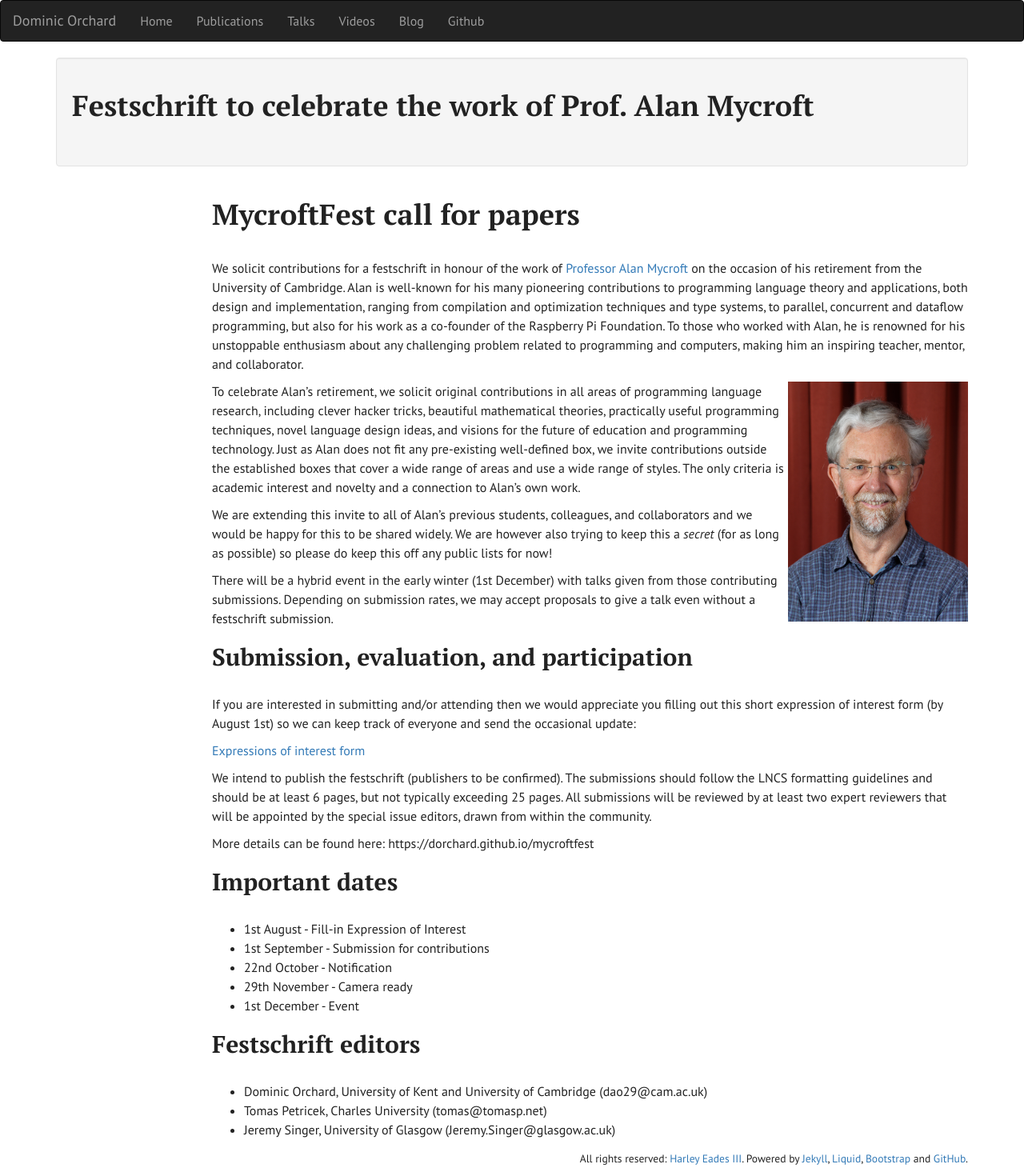
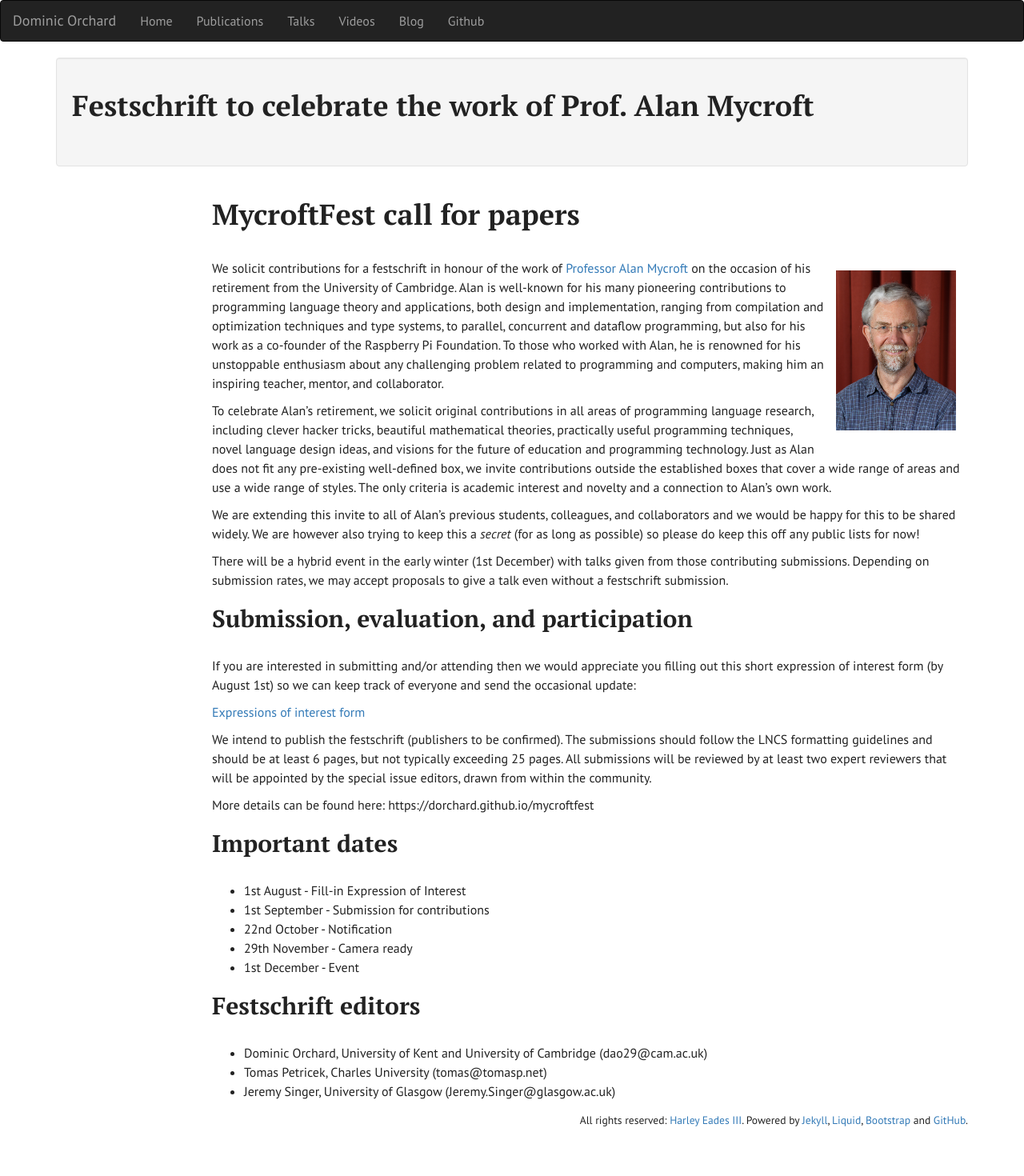
Before and after one commit to dorchard/dorchard.github.io, a Jekyll site: the page built from mycroftfest.md, in a window 1280 px wide. Shown: the whole page at 80% size. Built offline with Jekyll 4.4.1, drawn with Linux system fonts in a browser that asks for light colours; after the commit the page ends 1422 px from its top, so only the background shows below that.

Commit message:
formatting

```diff
--- a/mycroftfest.md
+++ b/mycroftfest.md
@@ -9,9 +9,9 @@ noindex: true
 
 # MycroftFest call for papers
 
+<img src="images/am2022.jpg" style="float:right; max-height: 200px; margin: 15px;" />
+
 We solicit contributions for a festschrift in honour of the work of [Professor Alan Mycroft](https://www.cl.cam.ac.uk/~am21/) on the occasion of his retirement from the University of Cambridge.  Alan is well-known for his many pioneering contributions to programming language theory and applications, both design and implementation, ranging from compilation and optimization techniques and type systems, to parallel, concurrent and dataflow programming, but also for his work as a co-founder of the Raspberry Pi Foundation. To those who worked with Alan, he is renowned for his unstoppable enthusiasm about any challenging problem related to programming and computers, making him an inspiring teacher, mentor, and collaborator.
-
-<img src="images/am2022.jpg" style="float:right; max-height: 300px;" />
 
 To celebrate Alan's retirement, we solicit original contributions in all areas of programming language research, including clever hacker tricks, beautiful mathematical theories, practically useful programming techniques, novel language design ideas, and visions for the future of education and programming technology. Just as Alan does not fit any pre-existing well-defined box, we invite contributions outside the established boxes that cover a wide range of areas and use a wide range of styles. The only criteria is academic interest and novelty and a connection to Alan's own work.
 
```
